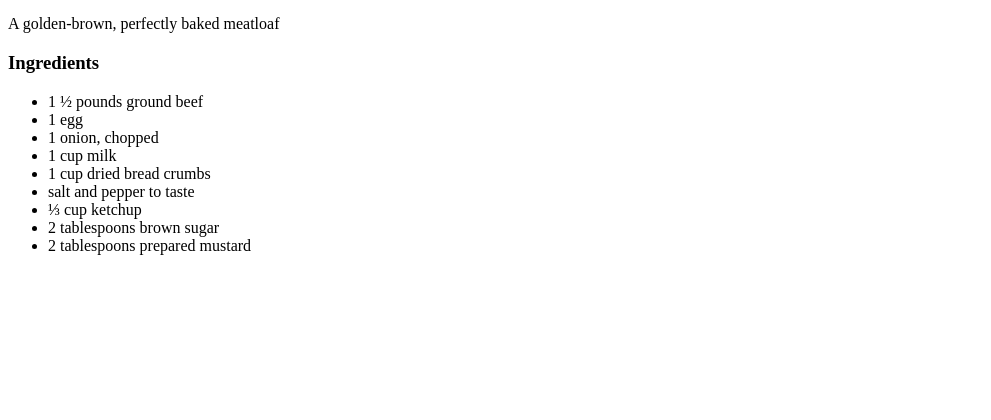
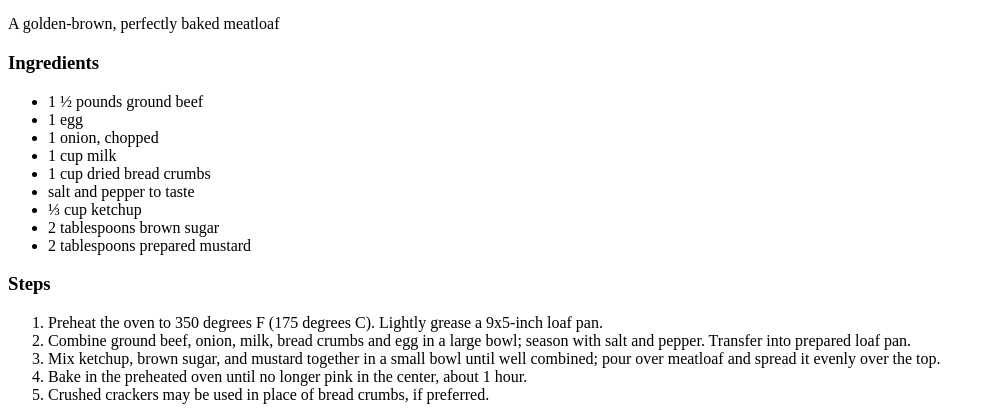
Before and after one commit to Mishiez/odin-recipes, a plain HTML site: page recipes/meatloaf.html in a window 1280 px wide. Shown: the part 428-848 px from the top of the page, without its empty margins (0-991 px from the left). Before the commit the page ends 800 px from the top, so only its background shows below. Drawn offline with Linux system fonts and the light colour scheme.

```diff
--- a/recipes/meatloaf.html
+++ b/recipes/meatloaf.html
@@ -20,5 +20,13 @@
             <li>2 tablespoons brown sugar</li>
             <li>2 tablespoons prepared mustard</li>
         </ul>
+        <h3>Steps</h3>
+        <ol>
+            <li>Preheat the oven to 350 degrees F (175 degrees C). Lightly grease a 9x5-inch loaf pan.</li>
+            <li>Combine ground beef, onion, milk, bread crumbs and egg in a large bowl; season with salt and pepper. Transfer into prepared loaf pan.</li>
+            <li>Mix ketchup, brown sugar, and mustard together in a small bowl until well combined; pour over meatloaf and spread it evenly over the top.</li>
+            <li>Bake in the preheated oven until no longer pink in the center, about 1 hour.</li>
+            <li>Crushed crackers may be used in place of bread crumbs, if preferred.</li>
+        </ol>
     </body>
 </html>
```
